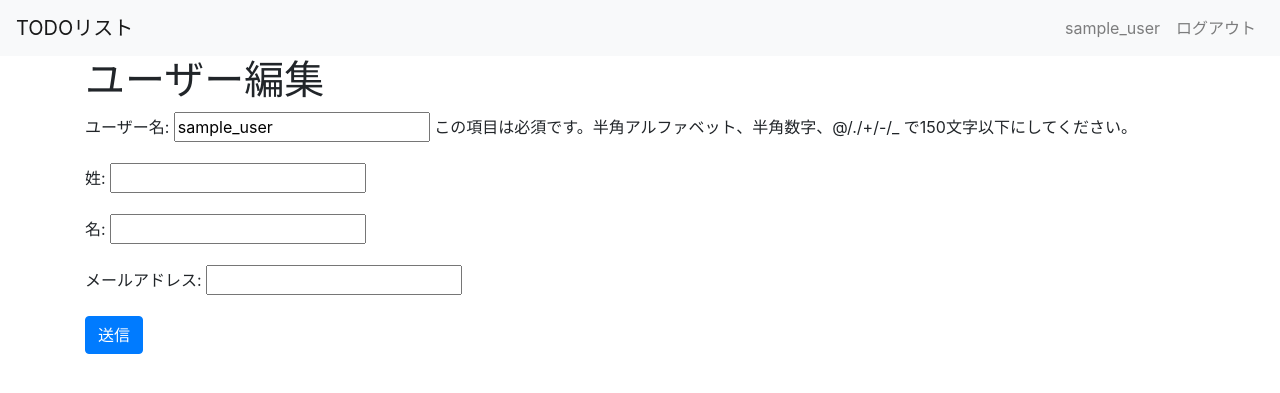
After one commit to archeron-12360/django-todo-v2, a Django app: page /todo/users/1/update/ in a window 1280 px wide. The commit adds this page. Shown: the top 393 px of the page. Run offline with Django 4.2, Linux system fonts and the light colour scheme; a user stored in the database is signed in; data comes from the database, SQL or seed files in the repository; both versions use the stored data as it was after the commit; some libraries are stand-ins or nearby versions.

Commit message:
👤User profile function implemented

```diff
--- a/config/settings.py
+++ b/config/settings.py
@@ -125,3 +125,4 @@ DEFAULT_AUTO_FIELD = 'django.db.models.BigAutoField'
 
 LOGIN_REDIRECT_URL = "todo:home"
 LOGOUT_REDIRECT_URL = "todo:index"
+LOGIN_URL = "login"
--- /dev/null
+++ b/todo/forms.py
@@ -0,0 +1,8 @@
+from django import forms
+from django.contrib.auth.models import User
+
+class UserForm(forms.ModelForm):
+
+    class Meta:
+        model = User
+        fields = ("username", "last_name", "first_name", "email",)
--- /dev/null
+++ b/todo/mixins.py
@@ -0,0 +1,8 @@
+from django.contrib.auth.mixins import UserPassesTestMixin
+
+class OnlyYouMixin(UserPassesTestMixin):
+    raise_exception = True
+
+    def test_func(self):
+        user = self.request.user
+        return user.pk == self.kwargs['pk']
--- a/todo/templates/todo/base.html
+++ b/todo/templates/todo/base.html
@@ -26,9 +26,10 @@
 				</ul>
 				<ul class="navbar-nav">
 					{% if request.user.is_authenticated %}
-					<span class="navbar-text">
-						{{ request.user.username }}
-					</span>
+					<li class="nav-item">
+						<a class="nav-link" href="{% url 'todo:users_detail' request.user.pk %}">{{ request.user.username }}</a>
+					</li>
+
 					<li class="nav-item">
 						<a class="nav-link" href="{% url 'logout' %}">ログアウト</a>
 					</li>
--- /dev/null
+++ b/todo/templates/todo/users/update.html
@@ -0,0 +1,12 @@
+{% extends "todo/base.html" %}
+
+{% block content %}
+<div class="container">
+  <h1>ユーザー編集</h1>
+    <form method="post">
+    {% csrf_token %}
+    {{ form.as_p }}
+    <button type="submit" class="btn btn-primary">送信</button>
+  </form>
+</div>
+{% endblock %}
--- a/todo/urls.py
+++ b/todo/urls.py
@@ -8,4 +8,6 @@ urlpatterns = [
     path("", views.index, name="index"),
 	path("home/", views.home, name="home"),
 	path('signup/', views.signup, name='signup'),
+	path("users/<int:pk>/", views.UserDetailView.as_view(), name="users_detail"),
+	path("users/<int:pk>/update/", views.UserUpdateView.as_view(), name="users_update"),
 ]
--- a/todo/views.py
+++ b/todo/views.py
@@ -1,12 +1,18 @@
 from django.contrib.auth import login
+from django.contrib.auth.decorators import login_required
 from django.contrib.auth.forms import UserCreationForm
-from django.shortcuts import render, redirect
+from django.contrib.auth.mixins import LoginRequiredMixin
+from django.contrib.auth.models import User
+from django.shortcuts import render, redirect, resolve_url
+from django.views.generic import DetailView, UpdateView
 
-from django.http import HttpResponse
+from .forms import UserForm
+from .mixins import OnlyYouMixin
 
 def index(request):
-	return render(request, "todo/index.html")
+    return render(request, "todo/index.html")
 
+@login_required
 def home(request):
     return render(request, "todo/home.html")
 
@@ -19,8 +25,19 @@ def signup(request):
             return redirect("todo:home")
     else:
         form = UserCreationForm()
+        context = {
+            "form": form
+        }
+    return render(request, 'todo/signup.html', context)
 
-    context = {
-        "form": form
-    }
-    return render(request, 'todo/signup.html', context)
+class UserDetailView(LoginRequiredMixin, DetailView):
+    model = User
+    template_name = "todo/users/detail.html"
+
+class UserUpdateView(OnlyYouMixin, UpdateView):
+    model = User
+    template_name = "todo/users/update.html"
+    form_class = UserForm
+
+    def get_success_url(self):
+        return resolve_url('todo:users_detail', pk=self.kwargs['pk'])
```
Also changed, not shown: todo/templates/todo/users/detail.html (added, +21 -0 lines), db.sqlite3.
